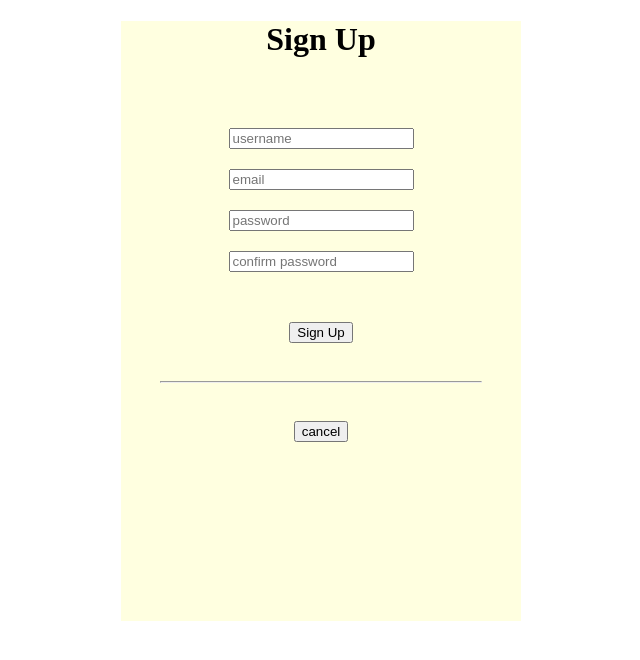
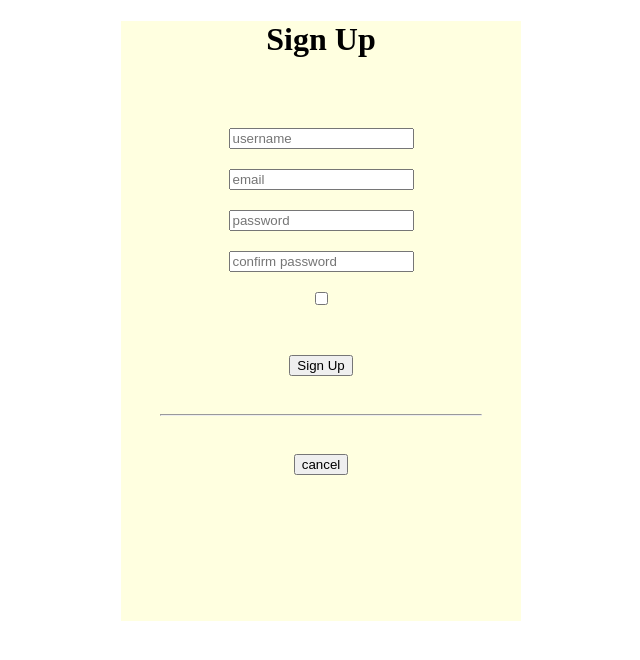
Before and after one commit to AwrenNuit/mood-tracker, a React (Create React App) app: page /signup in a window 1280 px wide. Shown: the top 660 px of the page, without its empty margins (319-959 px from the left). Built offline with nearby package versions, Linux system fonts and the light colour scheme.

Commit message:
added checkbox for newsletter

```diff
--- a/src/components/Signup/Signup.js
+++ b/src/components/Signup/Signup.js
@@ -9,6 +9,7 @@ export default function Signup() {
   const history = useHistory();
   const [confirmPassword, setConfirmPassword] = useState('');
   const [email, setEmail] = useState('');
+  const [mailingList, setMailingList] = useState(false);
   const [password, setPassword] = useState('');
   const [username, setUsername] = useState('');
 
@@ -26,6 +27,8 @@ export default function Signup() {
             <input className="login-register-input" type="text" onChange={(e)=>setEmail(e.target.value)} placeholder="email" />
             <input className="login-register-input" type="text" onChange={(e)=>setPassword(e.target.value)} placeholder="password" />
             <input className="login-register-input" type="text" onChange={(e)=>setConfirmPassword(e.target.value)} placeholder="confirm password" />
+            {/* for newsletter & insights? */}
+            <input className="login-register-input" type="checkbox" onChange={(e)=>setMailingList(e.target.value)} />
             <button className="login-register-btn" type="submit">Sign Up</button>
           </form>
           <hr className="login-register-hr" />
```
